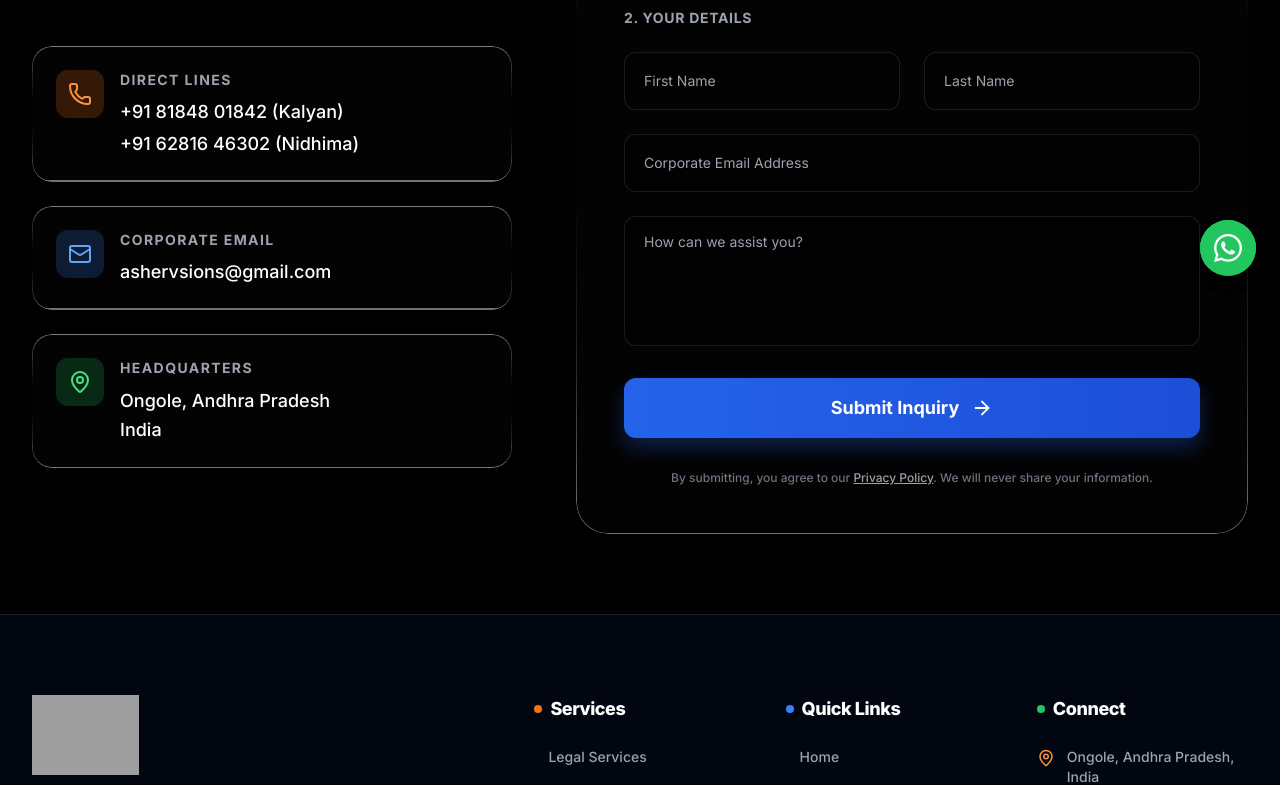
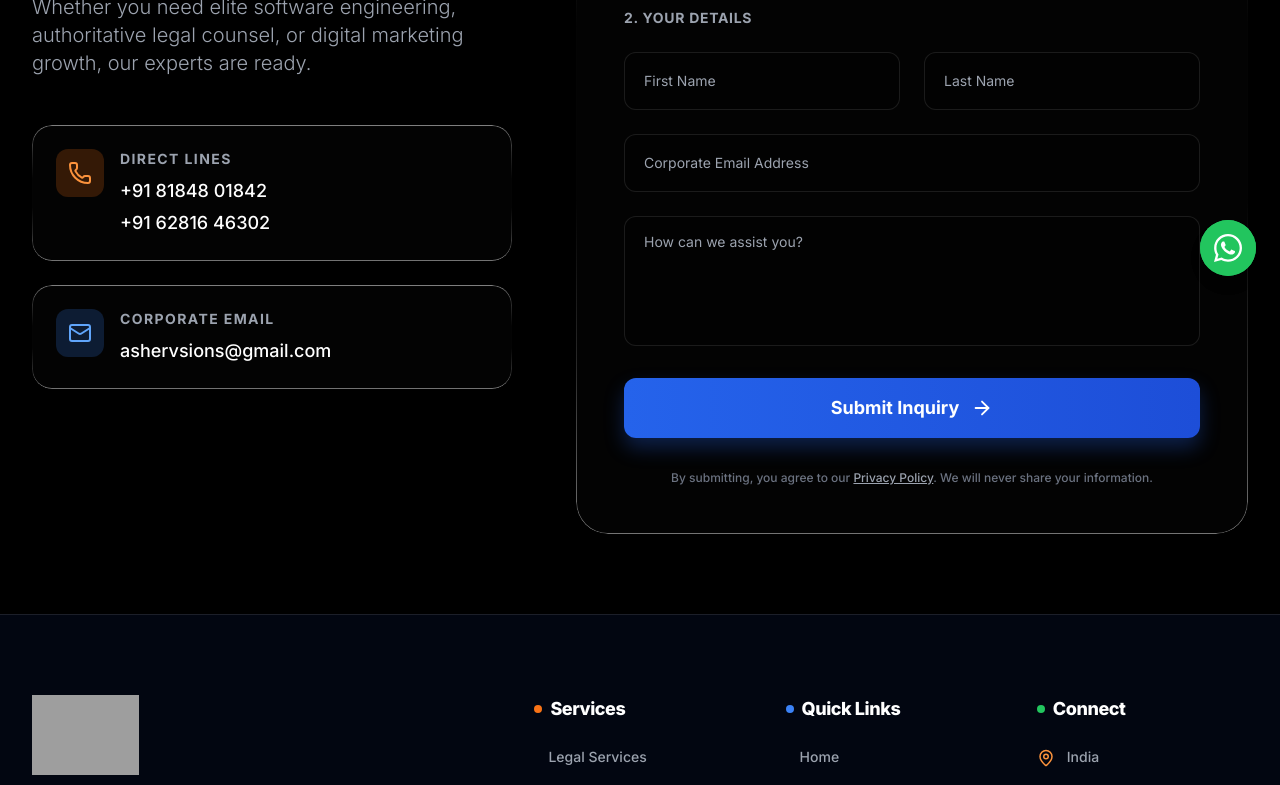
Before and after one commit to nidhima526/our-website, a React (Vite) app: page /contact in a window 1280 px wide. Shown: the part 500-1285 px from the top of the page. Built offline with nearby package versions, Linux system fonts and the light colour scheme; grey boxes are pictures that could not be loaded; a web font is replaced by a local one.

Commit message:
fix: removed headquarters and names from contact page and changed footer location to India

```diff
--- a/src/components/Footer.jsx
+++ b/src/components/Footer.jsx
@@ -57,7 +57,7 @@ const Footer = () => {
             <ul className="space-y-5 text-sm font-medium">
               <li className="flex items-start gap-3">
                 <MapPin size={18} className="text-orange-400 mt-0.5 shrink-0" />
-                <span className="text-gray-400">Ongole, Andhra Pradesh, India</span>
+                <span className="text-gray-400">India</span>
               </li>
               <li className="flex items-center gap-3">
                 <Phone size={18} className="text-blue-400 shrink-0" />
--- a/src/pages/ContactPage.jsx
+++ b/src/pages/ContactPage.jsx
@@ -92,8 +92,8 @@ const ContactPage = () => {
                   </div>
                   <div>
                     <h3 className="text-sm font-bold uppercase tracking-widest text-gray-400 mb-2">Direct Lines</h3>
-                    <a href="tel:+918184801842" className="block text-lg font-medium text-white hover:text-orange-400 transition-colors mb-1">+91 81848 01842 (Kalyan)</a>
-                    <a href="tel:+916281646302" className="block text-lg font-medium text-white hover:text-orange-400 transition-colors">+91 62816 46302 (Nidhima)</a>
+                    <a href="tel:+918184801842" className="block text-lg font-medium text-white hover:text-orange-400 transition-colors mb-1">+91 81848 01842</a>
+                    <a href="tel:+916281646302" className="block text-lg font-medium text-white hover:text-orange-400 transition-colors">+91 62816 46302</a>
                   </div>
                 </div>
               </div>
@@ -111,21 +111,7 @@ const ContactPage = () => {
                 </div>
               </div>
 
-              {/* Location */}
-              <div className="liquid-glass p-6 rounded-[1.25rem] group relative z-10 transition-all duration-300">
-                <div className="flex items-start gap-4 relative z-10">
-                  <div className="w-12 h-12 bg-green-500/20 text-green-400 rounded-xl flex items-center justify-center shrink-0 group-hover:bg-green-500 group-hover:text-white transition-colors">
-                    <MapPin size={24} />
-                  </div>
-                  <div>
-                    <h3 className="text-sm font-bold uppercase tracking-widest text-gray-400 mb-2">Headquarters</h3>
-                    <p className="text-lg font-medium text-white leading-relaxed">
-                      Ongole, Andhra Pradesh<br />
-                      India
-                    </p>
-                  </div>
-                </div>
-              </div>
+
             </motion.div>
           </div>
 
```
